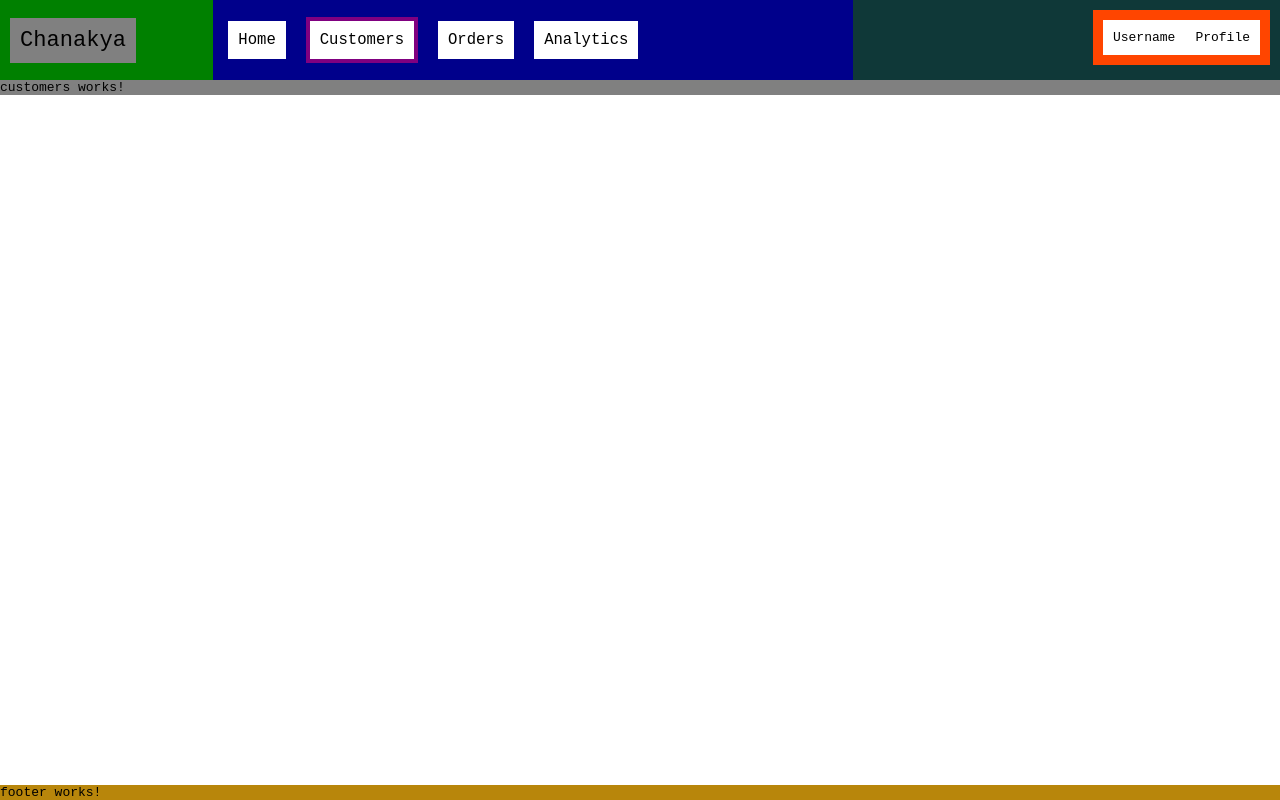
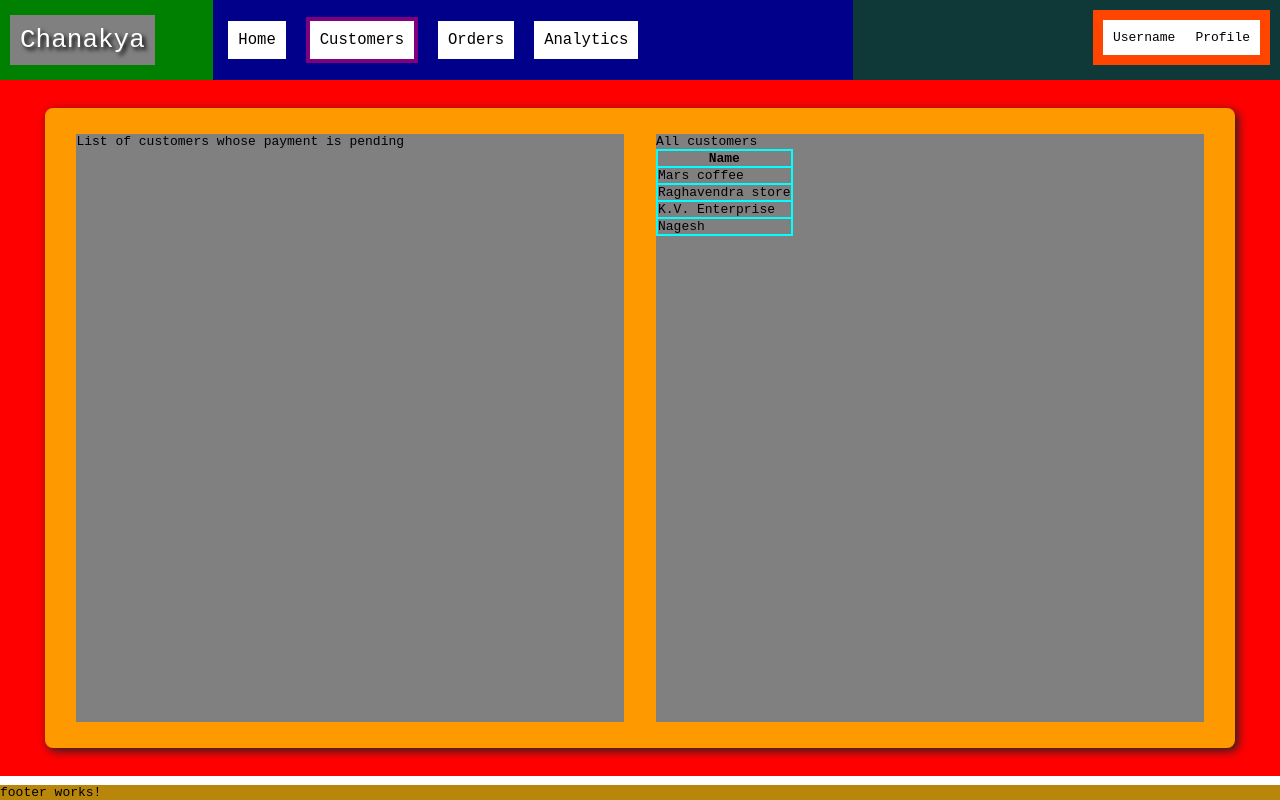
Before and after one commit to invincible-Anoop-bhat/Chanakya, an Angular app: page /customers in a window 1280 px wide. Built offline with nearby package versions, Linux system fonts and the light colour scheme.

Commit message:
Customer_Screen_Base_Layout

```diff
--- a/src/app/customers/customers.component.css
+++ b/src/app/customers/customers.component.css
@@ -0,0 +1,28 @@
+.card{
+    background-color: #f90;
+    /* border: 8px solid #7d6; */
+    border-radius: 8px;
+    box-shadow: 3px 3px 10px #222;
+    height: 80vh;
+    width:93vw;
+    display: flex;
+    align-items: center;
+    justify-content: center;
+}
+.card > *{/*applies to both left view and right view*/
+    width: fit-content;
+    margin:16px;
+    min-width: 46%;
+    min-height: 92%;
+}
+.wrapper{
+    background-color: #f00;
+    display: flex;
+    align-items: center;
+    justify-content: center;
+    height: 87vh;
+    width:100vw;
+}
+.left-view{
+
+}
--- a/src/app/customers/customers.component.html
+++ b/src/app/customers/customers.component.html
@@ -1 +1,18 @@
-<p>customers works!</p>
+<div class="wrapper">
+    <div class="card">
+        <div class="left-view">
+            <div>List of customers whose payment is pending</div>
+        </div>
+        <div class="right-view">
+            <div>All customers</div>
+            <table style="background-color: aqua;">
+                <thead>
+                    <th>Name</th>
+                </thead>
+                <tbody *ngFor="let customer of allCustomers">
+                    <tr>{{customer}}</tr>
+                </tbody>
+            </table>
+        </div>
+    </div>
+</div>
--- a/src/app/customers/customers.component.ts
+++ b/src/app/customers/customers.component.ts
@@ -11,5 +11,6 @@ export class CustomersComponent implements OnInit {
 
   ngOnInit(): void {
   }
+  allCustomers = ["Mars coffee","Raghavendra store", "K.V. Enterprise","Nagesh"]
 
 }
--- a/src/app/header/header.component.css
+++ b/src/app/header/header.component.css
@@ -14,7 +14,7 @@
 .title{
     display: flex;
     align-items: center;
-    font-size: 1.7em;
+    font-size: 2em;
     padding:10px;
     background-color: green;
 }
@@ -22,6 +22,8 @@
     cursor: default;
     width:fit-content;
     padding:10px;
+    color: white;
+    text-shadow: 3px 3px 4px #000000;
 }
 .routes{
     display:flex;
@@ -71,7 +73,6 @@
 }
 
 .container{
-    overflow: scroll;
     background-color: #fff;
     height: 100vh;
     width: 100vw;
```
